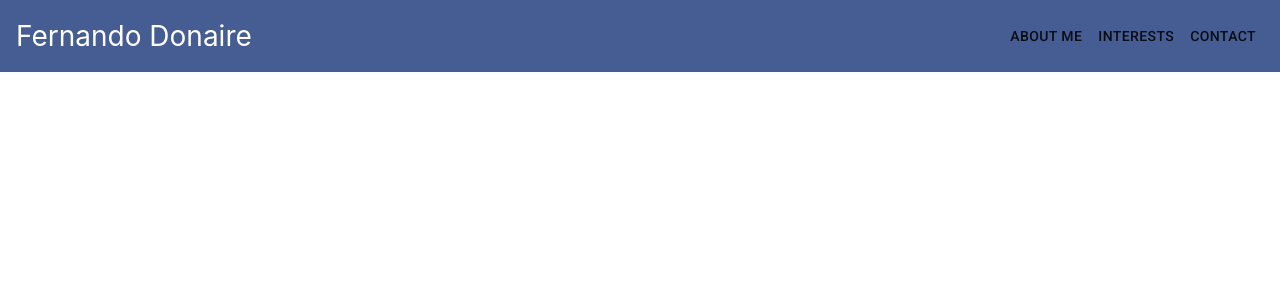
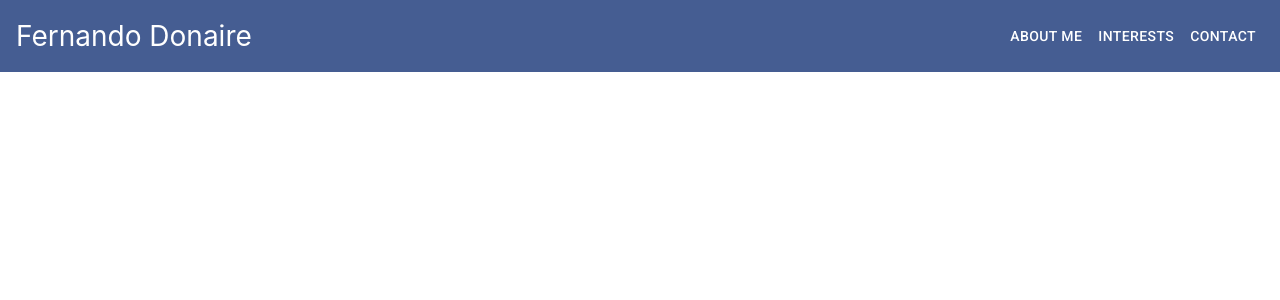
Before and after one commit to nandodonaire/nandodonaire.github.io, a React (Create React App) app: page / in a window 1280 px wide. Shown: the top 300 px of the page. Built offline with nearby package versions, Linux system fonts and the light colour scheme.

Commit message:
Styled the header buttons

```diff
--- a/src/components/Header/index.js
+++ b/src/components/Header/index.js
@@ -1,14 +1,18 @@
 import React from "react";
-import Button from "@material-ui/core/Button";
-import { HeaderContainer, NameSection, ButtonSection } from "./styles";
+import {
+  HeaderContainer,
+  NameSection,
+  ButtonSection,
+  HeaderButton,
+} from "./styles";
 
 const Header = () => (
   <HeaderContainer>
     <NameSection>Fernando Donaire</NameSection>
     <ButtonSection>
-      <Button>About Me</Button>
-      <Button>Interests</Button>
-      <Button>Contact</Button>
+      <HeaderButton>About Me</HeaderButton>
+      <HeaderButton>Interests</HeaderButton>
+      <HeaderButton>Contact</HeaderButton>
     </ButtonSection>
   </HeaderContainer>
 );
--- a/src/components/Header/styles.js
+++ b/src/components/Header/styles.js
@@ -1,4 +1,5 @@
 import styled from "styled-components";
+import Button from "@material-ui/core/Button";
 
 export const HeaderContainer = styled.div`
   display: flex;
@@ -18,3 +19,9 @@ export const ButtonSection = styled.div`
   justify-content: space-around;
   padding: 1rem;
 `;
+
+export const HeaderButton = styled(Button)`
+  &&.MuiButton-root {
+    color: white;
+  }
+`;
```
